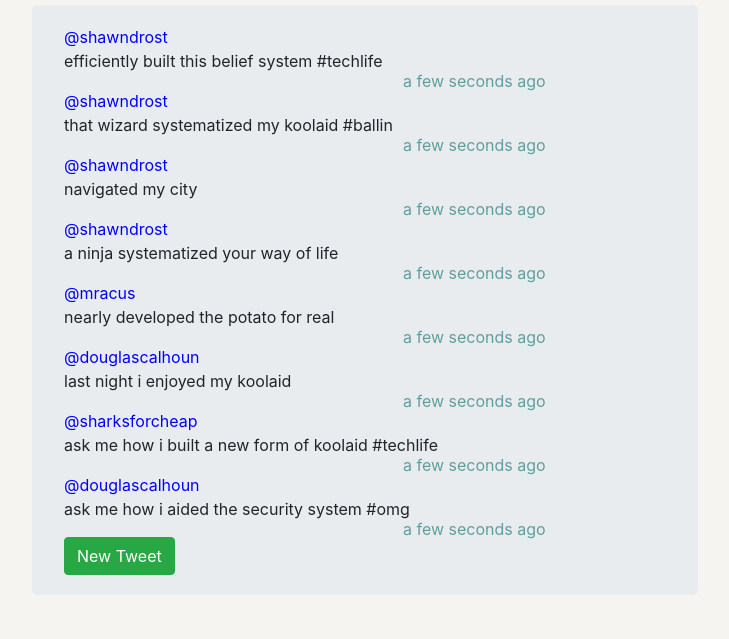
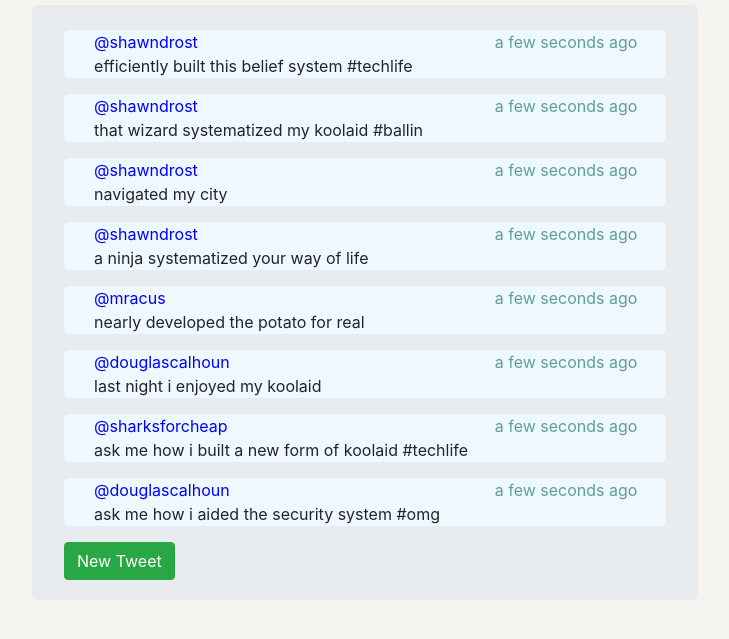
Before and after one commit to aveb/Twiddler, a plain HTML site: page index.html in a window 1280 px wide. Shown: the part 51-690 px from the top of the page, without its empty margins (275-1004 px from the left). Drawn offline with nearby package versions, Linux system fonts and the light colour scheme.

Commit message:
1. Fix return to feed padding 2. Styled tweets to have background, time displayed at top right.

```diff
--- a/index.css
+++ b/index.css
@@ -12,6 +12,7 @@ h1 {
 
 h4 {
   color: blue !important;
+  margin-bottom: 20px;
 }
 
 h5 {
@@ -39,12 +40,19 @@ h5 {
 }
 
 #time {
-  margin-top: -20px !important;
   color: cadetblue;
   float: right;
-  margin-right: 20%;
+  margin-right: 5%;
 }
 
 #top-back {
   float: right;
+  margin-bottom: 10px !important;
 }
+
+.tweet {
+  margin-top: 5px;
+  background-color: aliceblue;
+  padding-left: 5%;
+  border-radius: 5px;
+}
--- a/index.js
+++ b/index.js
@@ -111,7 +111,10 @@ const tweetMaker = (handle, message, timestamp) => {
     let tweetBody = message;
     $message.text(tweetBody);
     $message.appendTo($tweet)
-    $tweet.append($("<p class='message' id='time'>").text(time))
+    const $time = $("<p>");
+    $time.attr("id", "time");
+    $time.text(time);
+    $time.prependTo($tweet)
     //return created tweet
     return $tweet;
 }
```
